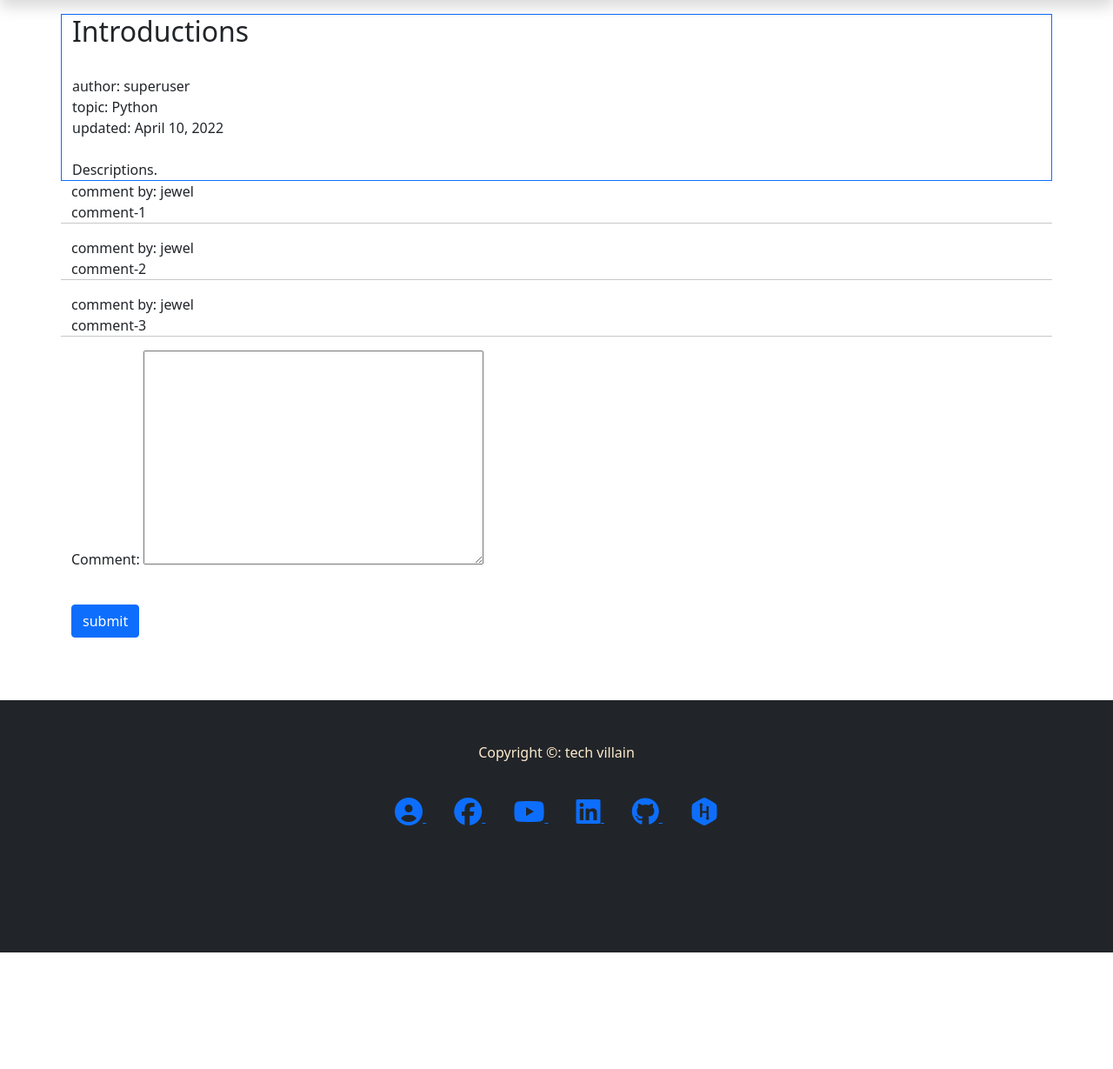
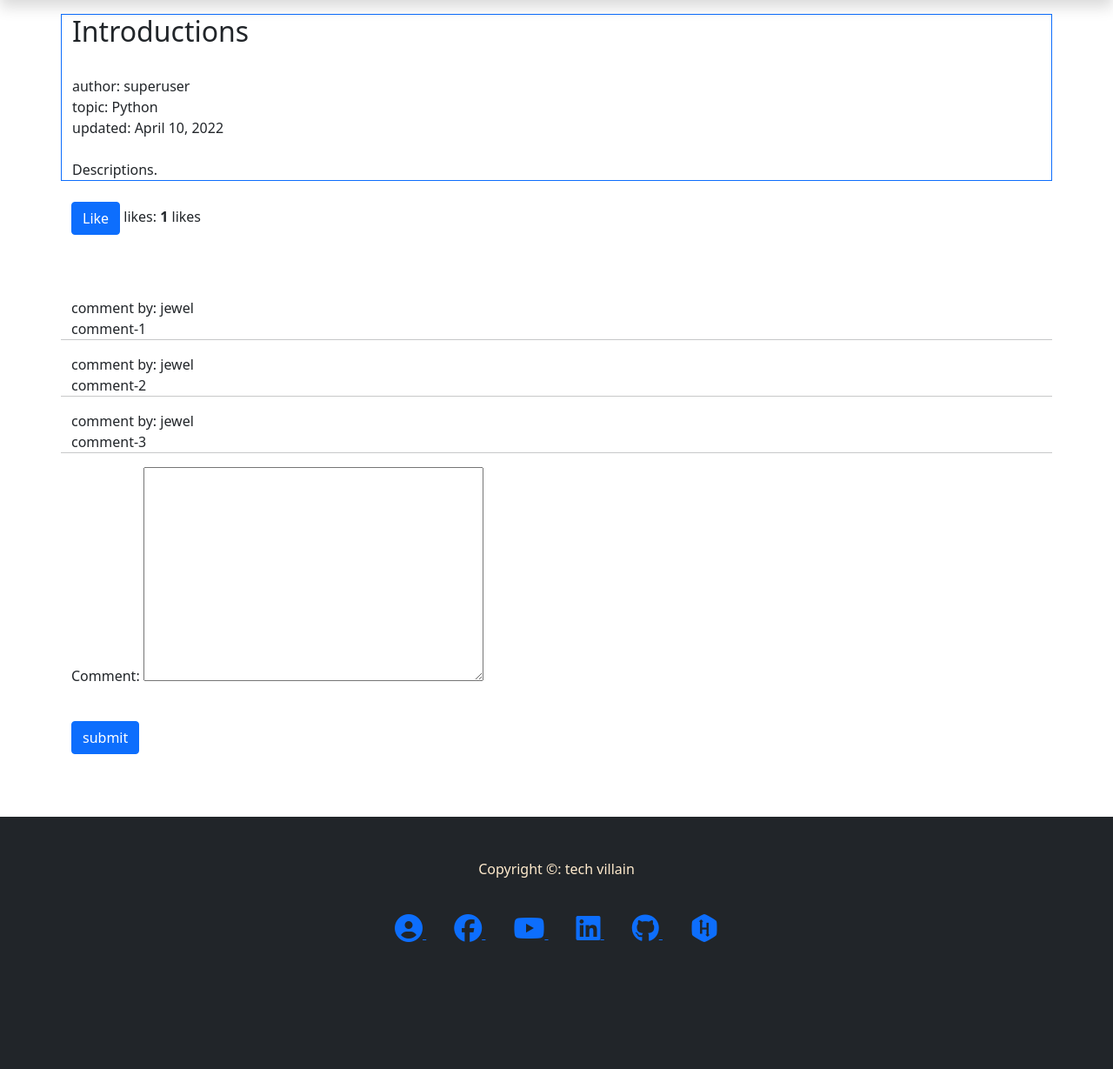
Before and after one commit to MahmudJewel/Django-Blog_With_like_comment, a Django app: page /blog/1/singleBlog in a window 1280 px wide. Shown: the part 56-1285 px from the top of the page at 87% size. Before the commit the page ends 1151 px from the top, so only its background shows below. Run offline with Django 4.2, Linux system fonts and the light colour scheme; data comes from the database, SQL or seed files in the repository; both versions use the stored data as it was after the commit; some libraries are stand-ins or nearby versions.

Commit message:
like unlike functions added on html page

```diff
--- a/post/models.py
+++ b/post/models.py
@@ -15,7 +15,7 @@ class Category(models.Model):
 class Post(models.Model):
     author = models.ForeignKey(User, on_delete=models.CASCADE)
     category = models.ForeignKey(Category, on_delete=models.CASCADE)
-    likes = models.ManyToManyField(User, related_name='blogpost_like')
+    likes = models.ManyToManyField(User, related_name='blogpost_like', null=True, blank=True)
     title = models.CharField(max_length=300)
     slug = models.SlugField(max_length=200, blank=True, null=True)
     post = models.TextField()
--- a/post/urls.py
+++ b/post/urls.py
@@ -1,8 +1,9 @@
 from django.urls import path, include
 from django.contrib.auth.views import LoginView, LogoutView
-from post.views import blogs_single, blog_post_view
+from post.views import blogs_single, blog_post_view, like_view
 
 urlpatterns = [
     path('<int:pk>/singleBlog', blogs_single, name='singleBlog'),
     path('post_Blog', blog_post_view, name='post_Blog'),
+    path('<int:pk>/likeLink', like_view, name='likeLink'),
 ]
--- a/post/views.py
+++ b/post/views.py
@@ -11,22 +11,43 @@ def blogs_single(request, pk):
     blog = Post.objects.get(id=pk)
     commentForm = PFORM.commentForm()
     all_comments = Comment.objects.filter(blog=blog)
+    like_total = blog.likes.count()
+    # like or unlike button logic
+    if blog.likes.filter(id=request.user.id).exists():
+        is_liked=True
+    else:
+        is_liked=False
+
     # post a comment
     if request.method == 'POST':
-        commentForm = PFORM.commentForm(request.POST)
-        if commentForm.is_valid() and request.user.is_authenticated:
-            comment_post = commentForm.save(commit=False)
-            comment_post.author=request.user
-            comment_post.blog = blog
-            comment_post.save()
-            return redirect(request.path_info)
+        if 'commenting' in request.POST:
+            commentForm = PFORM.commentForm(request.POST)
+            if commentForm.is_valid() and request.user.is_authenticated:
+                comment_post = commentForm.save(commit=False)
+                comment_post.author=request.user
+                comment_post.blog = blog
+                comment_post.save()
+                return redirect(request.path_info)
     context = {
         'blog':blog,
         'commentForm':commentForm,
         'all_comments':all_comments,
+        'like_total':like_total,
+        'is_liked':is_liked,
     }
     return render(request, 'blog/single_blog_view.html', context)
 
+# like unlike button
+def like_view(request, pk):
+    blog = Post.objects.get(id=pk)
+    if blog.likes.filter(id=request.user.id).exists():
+        blog.likes.remove(request.user)
+    else:
+        blog.likes.add(request.user)
+    urll='/'+'blog/'+str(pk)+'/'+'singleBlog'
+    return redirect(urll)
+
+# post a blog
 def blog_post_view(request):
     blog_post_form = PFORM.blogPostForm()
     if request.method == 'POST':
--- a/templates/blog/single_blog_view.html
+++ b/templates/blog/single_blog_view.html
@@ -2,6 +2,7 @@
 {% block content %}
 <div>
     <div class="container">
+        <!-- showing single blog  -->
         <div class="row border border-primary">
             <div class="col">
                 <h2>{{blog.title}}</h2> <br>
@@ -11,6 +12,25 @@
                 {{blog.post}}
             </div>
         </div>
+        <br>
+
+        <!-- like unlike button  -->
+        <div class="row">
+            <div class="col">
+                <form action="{% url 'likeLink' blog.id %}" method="post">
+                    {% csrf_token %}
+                    {% if is_liked %}
+                    <button class="btn btn-danger" type="submit">Unlike</button>
+                    {% else %}
+                    <button class="btn btn-primary" type="submit">Like</button>
+                    {% endif %}
+                    likes: <b>{{like_total}}</b> likes
+                </form>
+            </div>
+        </div>
+        <br><br><br>
+
+        <!-- showing all comments  -->
         <div class="row ">
             {% for comment in all_comments %}
             <div class="col">
@@ -20,12 +40,14 @@
             <hr>
             {% endfor %}
         </div>
+
+        <!-- commenting on a post  -->
         <div class="row">
             <div class="col">
                 <form action="" method="post">
                     {% csrf_token %}
                     {{commentForm.as_p}} <br>
-                    <button type="submit" class="btn btn-primary">submit</button>
+                    <button type="submit" class="btn btn-primary" name='commenting'>submit</button>
                 </form>
             </div>
         </div>
```
Also changed, not shown: db.sqlite3, post/migrations/0004_alter_post_likes.py (added), post/migrations/0005_alter_post_likes.py (added).
